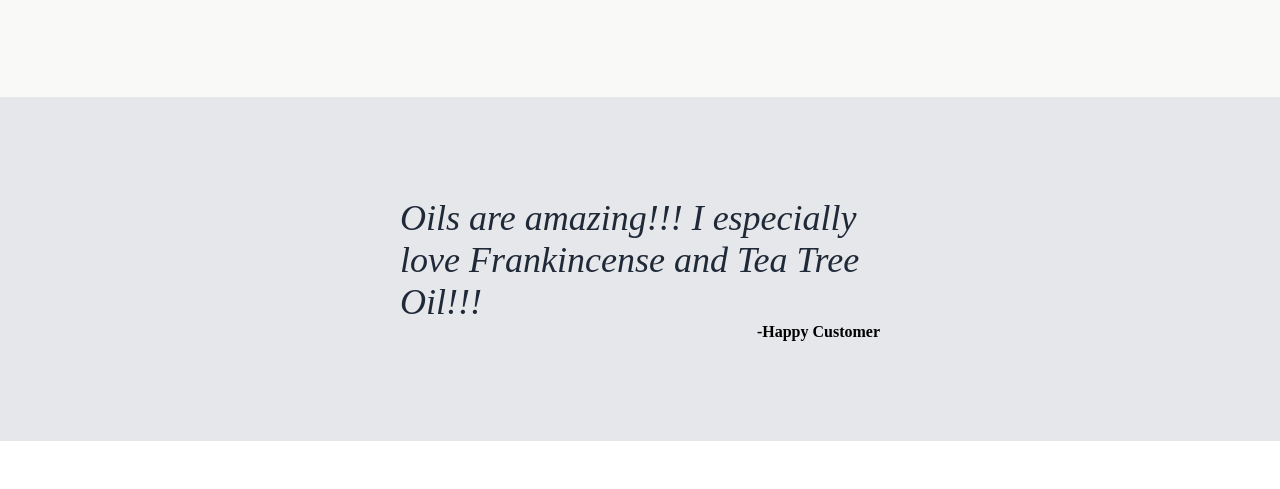
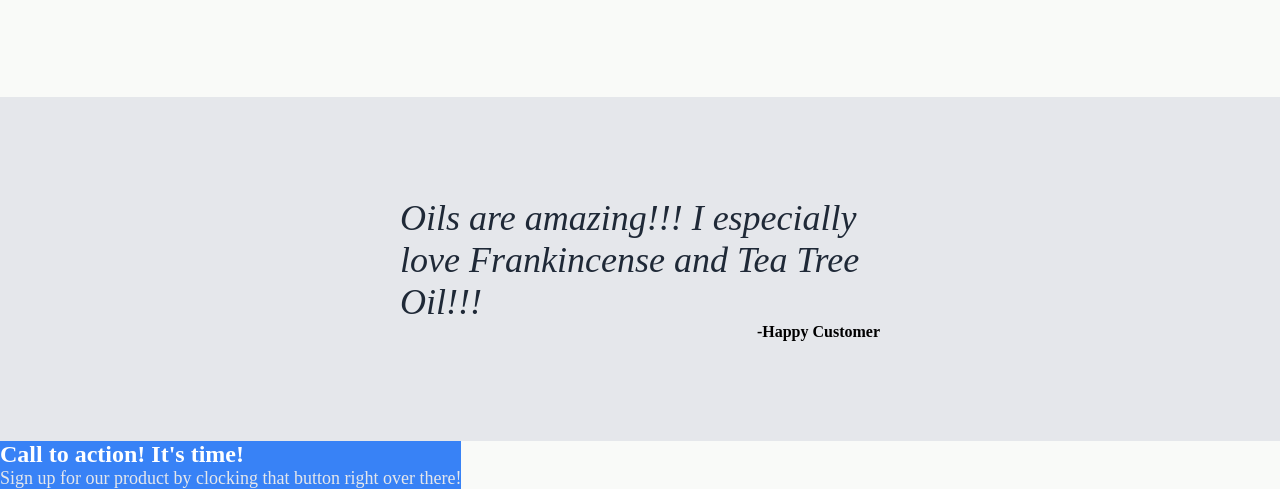
Before and after one commit to ogmamba24/landing-page, a plain HTML site: page index.html in a window 1280 px wide. Shown: the part 991-1480 px from the top of the page. Before the commit the page ends 1432 px from the top, so only its background shows below. Drawn offline with Linux system fonts and the light colour scheme; a web font is replaced by a local one.

Commit message:
section 4 started

```diff
--- a/index.html
+++ b/index.html
@@ -58,7 +58,15 @@
         </div>
     </div>
     <div class="section-four">
+        <div class="action-box">
+            <div class="action-text">
+                <div class="top">Call to action! It's time!</div>
+                <div class="bottom">Sign up for our product by clocking that button right over there!</div>
+            </div>
+            <div class="btn-container">
 
+            </div>
+        </div>
     </div>
 </body>
 </html>
--- a/style.css
+++ b/style.css
@@ -120,3 +120,22 @@
             font-weight: bold;
             text-align: right;
         }
+.section-four {
+    background-color: #F9FAF8;
+    display: flex;
+}
+   .action-box {
+       background-color: #3882F6;
+    }
+        .action-text {
+
+        }
+            .action-text .top {
+                font-size: 24px;
+                font-weight: 700;
+                color: white;
+            }
+            .action-text .bottom {
+                font-size: 18px;
+                color: #E5E7EB;
+            }
```
